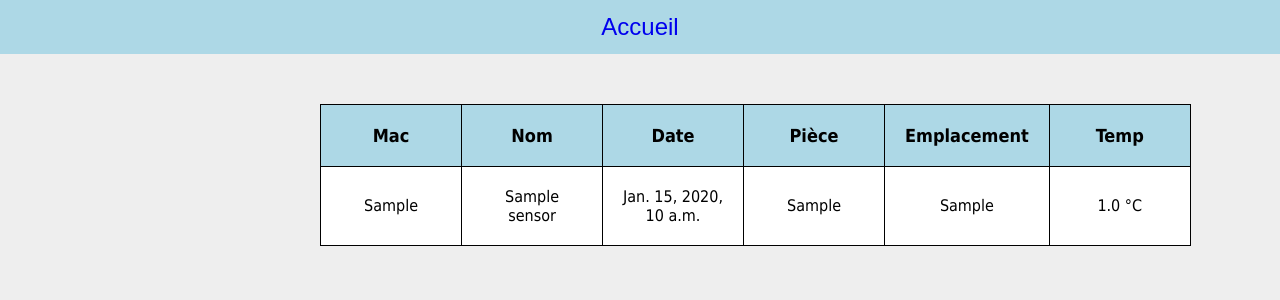
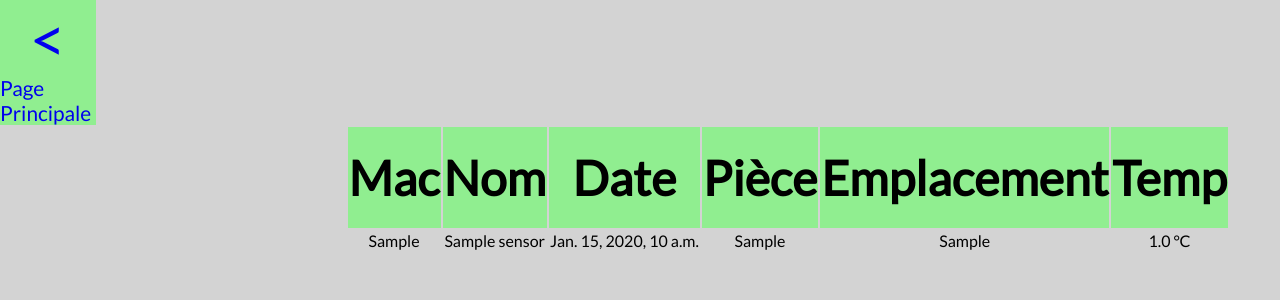
Before and after one commit to danieldemirbag/SAE24, a Django app: page /donnee/info.html in a window 1280 px wide. Shown: the top 300 px of the page. Run offline with Django 4.2, Linux system fonts and the light colour scheme; tables that the repository leaves empty hold one stand-in row (values such as "Sample post").

Commit message:
html + css

```diff
--- a/SAE24/mqtt/static/main.css
+++ b/SAE24/mqtt/static/main.css
@@ -1,90 +1,92 @@
-{
-box-sizing: border-box;
-margin: 0;
-padding: 0;
+*{
+    margin-top: 0px;
+    margin-bottom: 0px;
+    margin-left: 0px;
+    margin-right: 0px;
+    text-decoration: none;
 }
 body {
-    margin:0;
-    font-weight:200;
-
+    font-family: 'Lato', sans-serif;
+    background-color: lightgray;
+}
+.grandtitre {
+    text-align: center;
+    background-color: lightgreen;
+    padding-top: 1%;
+    padding-bottom: 1%;
+    font-size: 3.5em;
+    color: blue;
+}
+.boutons {
+    display: flex;
+    justify-content: space-evenly;
+    padding-top: 10%;
 
 }
-@import url('https://fonts.googleapis.com/css2?family=Montserrat:wght@200&display=swap');
-
-
-{padding:0;margin:0}
-body{background:#EEE;font-family: 'Montserrat', sans-serif;}
-
-nav {
-    background-color:lightblue;
-    text-align:center;
-    padding:1%;
+.boutons a {
+    font-size: 3em;
 }
 
-nav a {
-    font-size:24px;
-    text-decoration:none;
-    font-weight:200;
-
-
+.boutons2 {
+    background-color: lightgreen;
+    padding-right: 6%;
+    padding-top: 5%;
+    padding-bottom: 5%;
+    padding-left: 6%;
+    border-radius: 30px;
+    border-style: solid;
+}
+.forms{
+    margin-left: 27%;
+}
+.top{
+    background-color: lightgreen;
+}
+.top th {
+    font-size: 3em;
+    padding-top: 2.5%;
+    padding-bottom: 2.5%;
+}
+.top td {
+    text-align: center;
+}
+.bot th {
+    font-size: 2em;
+}
+.bot td {
+    text-align: center;
+}
+.formulaire{
+    display: flex;
+    justify-content: center;
+    padding-top: 5%;
+    font-size: 2.5em;
+    width: 25%;
+    padding-left: 38%;
+    text-align: center;
+}
+.formulaire a{
 
 }
-
-section {
-    display:inline-block;
-    width:49.5%;
-    height:70vh;
-    background-color:lightblue;
-    border-radius:20px;
+input{
+    font-size: 0.75em;
+    width: 700px;
 }
-section a {
-    text-decoration: none;
-    font-size:50px;
-    margin-top:30%;
-    text-align:center;
-    display:inline-block;
-    width:100%;
-
+.arow{
+    text-align: center;
+    font-size: 3em;
 }
-
-
-table{border-collapse: collapse;margin-top:50px;}
-table > tbody > tr > th, table > tbody > tr > td{padding:20px;border:1px solid #00b3ff;background:white;font-family:tahoma;width:200px;text-align:center;}
-table > tbody > tr > th{background:#009fe3;color:#EEE;font-size:18px;}
-
-h1 {
-    text-align:center;
-    background-color:lightblue;
-    margin: 0 0 4% 0;
-
+.mainpage {
+    align-item: center;
+    display: flex;
+    background-color: lightgreen;
+    margin-right: 92.5%;
+    font-size: 1.3em;
 }
-li {
-    text-align:center;
-    padding: 1% 0 1% 0;
-    list-style-type:none;
+.back{
+    text-align: center;
+    margin-top: 10%;
+    background-color: lightgreen;
+    padding-top: 1%;
+    padding-bottom: 1%;
 }
-.back {
-    background-color:transparent    ;
-    margin-top:5%;
-
-
-}
-
-table{
-border-collapse: collapse;
-margin-top:50px;
-margin-left: 25%;
-}
-table > tbody > tr > th, table > tbody > tr > td{
-padding:20px;
-border:1px solid black;
-background:white;
-font-family:tahoma;
-width:100px;
-text-align:center;
-}
-table > tbody > tr > th{
-background:lightblue;
-color: black;
-font-size:18px;
-}
--- a/SAE24/mqtt/templates/capteur/update.html
+++ b/SAE24/mqtt/templates/capteur/update.html
@@ -1,8 +1,8 @@
 {% extends "main.html" %}
 {% block content %}
+<h1 class="grandtitre">Page de mise à jour </h1>
 
-<div class="content">
-    <h1>Mise à jour </h1>
+<div class="formulaire">
         <form method="post" action="/capteur/info/{{id}}">
             {% csrf_token %}
             {{form.as_ul}}
--- a/SAE24/mqtt/templates/donnee/info.html
+++ b/SAE24/mqtt/templates/donnee/info.html
@@ -3,13 +3,13 @@
 
 <META HTTP-EQUIV="Refresh" CONTENT="3; info.html">
 
-<nav>
-  <a href="/">Accueil</a>
-</nav>
+<div class="mainpage">
+  <a href="/"> <p class="arow"> < </p> Page Principale</a >
+</div>
 
-<table>
+<table class="forms">
 
-    <tr>
+    <tr class="top">
         <th>Mac</th>
         <th>Nom</th>
         <th>Date</th>
@@ -19,7 +19,7 @@
     </tr>
 
     {% for i in data %}
-    <tr>
+    <tr class="bot">
         <td>{{i.sensor.macaddr}}</td>
         <td>{{i.sensor.nom}}</td>
         <td>{{i.datetime}}</td>
--- a/SAE24/mqtt/templates/main.html
+++ b/SAE24/mqtt/templates/main.html
@@ -1,10 +1,13 @@
 <!DOCTYPE html>
  <html lang="fr">
   <head>
+        <link rel="preconnect" href="https://fonts.googleapis.com">
+        <link rel="preconnect" href="https://fonts.gstatic.com" crossorigin>
+        <link href="https://fonts.googleapis.com/css2?family=Lato&display=swap" rel="stylesheet">
    <meta charset="UTF-8">
    {% load static %}
    <link rel="stylesheet" href="{% static 'main.css' %}">
-   <title> MQTT GR3 </title>
+   <title> GROUPE 21 | SAE 24</title>
   </head>
   <body>
     <div class="hold"></div>
```
Also changed, not shown: SAE24/mqtt/templates/capteur/info.html (+7 -6 lines), SAE24/mqtt/templates/index.html (+4 -6 lines).
